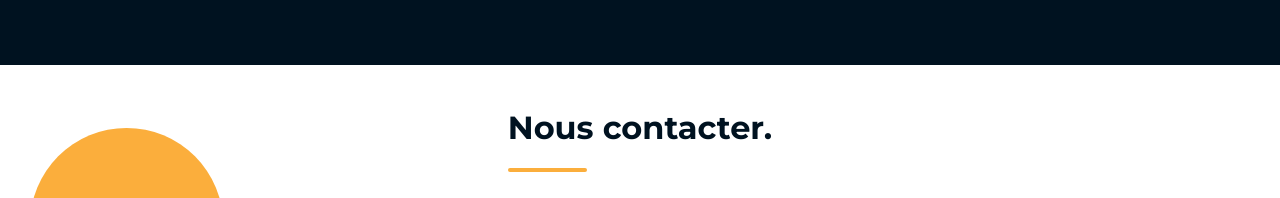
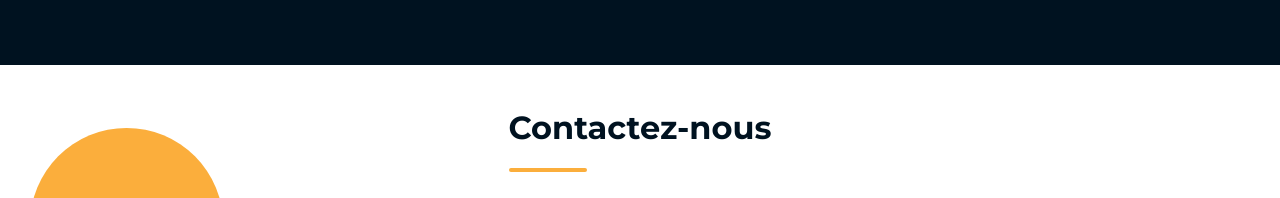
Before and after one commit to maxou00/attila-group, a website built with Vite: page index.html in a window 1280 px wide. Shown: the part 2335-2533 px from the top of the page. Built offline with nearby package versions, Linux system fonts and the light colour scheme; a script that the page names is missing; files whose address does not match are found by name.

Commit message:
contactez-nous

```diff
--- a/index.html
+++ b/index.html
@@ -166,7 +166,7 @@
       </div>
       <div class="section contact-us">
         <div class="heading">
-          <h1 class="title">Nous contacter.</h1>
+          <h1 class="title">Contactez-nous</h1>
           <span class="underline"></span>
         </div>
         <div class="sub">
```
